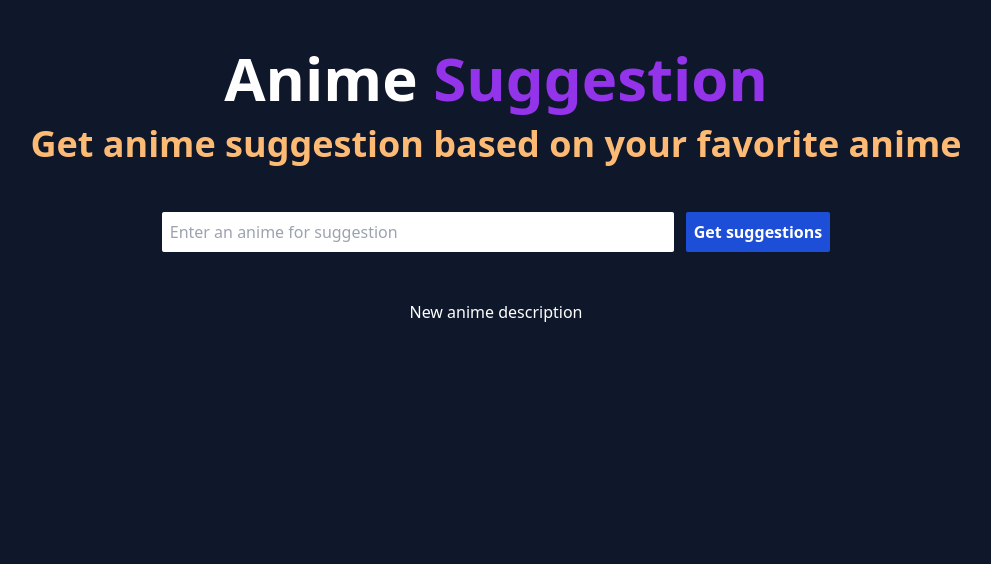
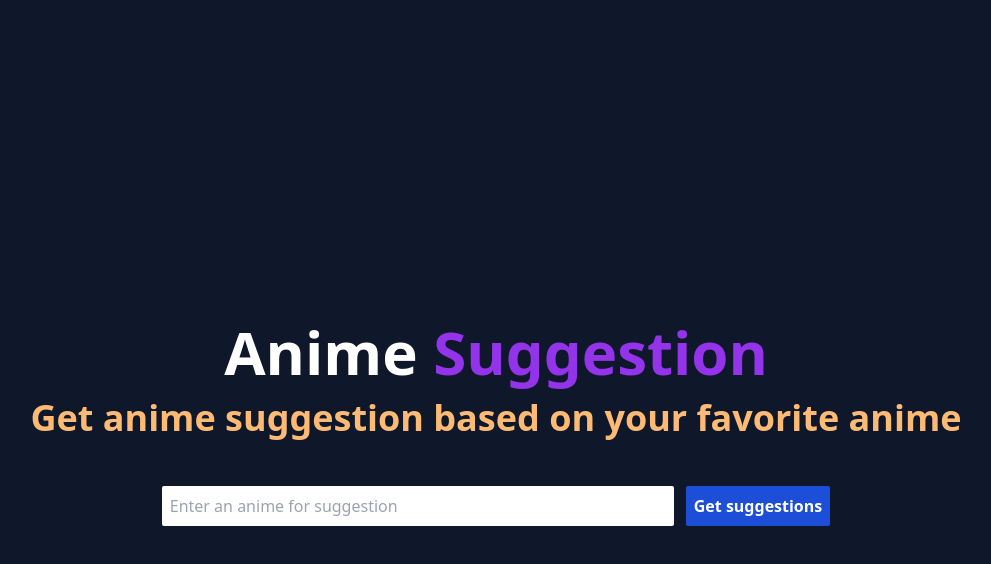
Before and after one commit to LittleDragoon/anime-suggestion, a React (Create React App) app: page / in a window 1280 px wide. Shown: the top 564 px of the page, without its empty margins (144-1135 px from the left). Built offline with nearby package versions, Linux system fonts and the light colour scheme.

Commit message:
fetch suggestion API working

```diff
--- a/package.json
+++ b/package.json
@@ -6,8 +6,10 @@
     "@testing-library/jest-dom": "^5.17.0",
     "@testing-library/react": "^13.4.0",
     "@testing-library/user-event": "^13.5.0",
+    "axios": "^1.4.0",
     "react": "^18.2.0",
     "react-dom": "^18.2.0",
+    "react-router-dom": "^6.14.2",
     "react-scripts": "5.0.1",
     "web-vitals": "^2.1.4"
   },
--- a/src/App.js
+++ b/src/App.js
@@ -1,40 +1,11 @@
-const getAlertAnime = () => {
-  alert("Anime suggestion is currently in process");
-};
+import { Home } from "./pages/Home";
+import { Routes, Route } from "react-router-dom";
 
 const App = () => {
   return (
-    <>
-      <div className="flex flex-col justify-center items-center bg-slate-900 text-white gap-y-12 min-h-screen">
-        <div className="flex flex-col items-center pt-12 gap-y-4">
-          <div className="text-6xl font-bold">
-            Anime <span className="text-purple-600">Suggestion</span>
-          </div>
-          <div className="text-4xl text-orange-300 font-bold">
-            Get anime suggestion based on your favorite anime
-          </div>
-        </div>
-        <div className="flex gap-x-3 w-full justify-center">
-          <input
-            className="w-2/5 rounded-sm text-black border-none outline-none px-2 py-2"
-            autoFocus={true}
-            type="text"
-            id="anime-input"
-            name="anime-input"
-            placeholder="Enter an anime for suggestion"
-          />
-          <button
-            className="color-red-100 bg-blue-700 rounded-sm px-2 text-bold text-center"
-            type="button"
-            name="get-anime"
-            onClick={getAlertAnime}
-          >
-            <b>Get suggestions</b>
-          </button>
-        </div>
-        <div className="flex flex-1">New anime description</div>
-      </div>
-    </>
+    <Routes>
+      <Route path="/" element={<Home />} />
+    </Routes>
   );
 };
 
--- a/src/index.js
+++ b/src/index.js
@@ -2,10 +2,13 @@ import React from "react";
 import ReactDOM from "react-dom/client";
 import "./index.css";
 import App from "./App";
+import { BrowserRouter } from "react-router-dom";
 
 const root = ReactDOM.createRoot(document.getElementById("root"));
 root.render(
   <React.StrictMode>
-    <App />
+    <BrowserRouter>
+      <App />
+    </BrowserRouter>
   </React.StrictMode>
 );
--- /dev/null
+++ b/src/pages/Home.js
@@ -0,0 +1,70 @@
+import axios from "axios";
+import React from "react";
+
+export const Home = () => {
+  const [searchForAnime, setSearchForAnime] = React.useState("");
+  const [resultAnimeSuggestion, setResultAnimeSuggestion] =
+    React.useState(null);
+
+  const fetchAnimeSuggestions = async () => {
+    const { data } = await axios.get(
+      "https://anime-recommender.p.rapidapi.com/",
+      {
+        params: { anime_title: searchForAnime, number_of_anime: "1" },
+        headers: {
+          "x-rapidapi-host": "anime-recommender.p.rapidapi.com",
+          "x-rapidapi-key": process.env.REACT_APP_PUBLIC_RAPIDAPI_KEY,
+        },
+      }
+    );
+    setResultAnimeSuggestion(data);
+  };
+
+  return (
+    <div className="flex flex-col justify-center items-center bg-slate-900 text-white gap-y-12 min-h-screen">
+      <div className="flex flex-col items-center pt-12 gap-y-4">
+        <div className="text-6xl font-bold">
+          Anime <span className="text-purple-600">Suggestion</span>
+        </div>
+        <div className="text-4xl text-orange-300 font-bold">
+          Get anime suggestion based on your favorite anime
+        </div>
+      </div>
+      <div className="flex gap-x-3 w-full justify-center">
+        <input
+          className="w-2/5 rounded-sm text-black border-none outline-none px-2 py-2"
+          autoFocus={true}
+          type="text"
+          id="anime-input"
+          name="anime-input"
+          placeholder="Enter an anime for suggestion"
+          onChange={(e) => setSearchForAnime(e.target.value)}
+        />
+        <button
+          className="color-red-100 bg-blue-700 rounded-sm px-2 text-bold text-center"
+          type="button"
+          name="get-anime"
+          onClick={fetchAnimeSuggestions}
+        >
+          <b>Get suggestions</b>
+        </button>
+      </div>
+      {resultAnimeSuggestion && (
+        <div className="flex flex-1 flex-col border-orange-500 border-2 p-4 gap-y-2 w-2/5">
+          <img
+            src={resultAnimeSuggestion.data[0].bannerImage}
+            alt="anime Suggestion"
+            width={600}
+            height={200}
+          />
+          <div className="font-bold font-3xl text-purple-600">
+            {resultAnimeSuggestion.data[0].title.english}
+          </div>
+          <div className="text-justify">
+            {resultAnimeSuggestion.data[0].description}
+          </div>
+        </div>
+      )}
+    </div>
+  );
+};
```
Also changed, not shown: 1 other file (tests, documents, lock files or other folders).
